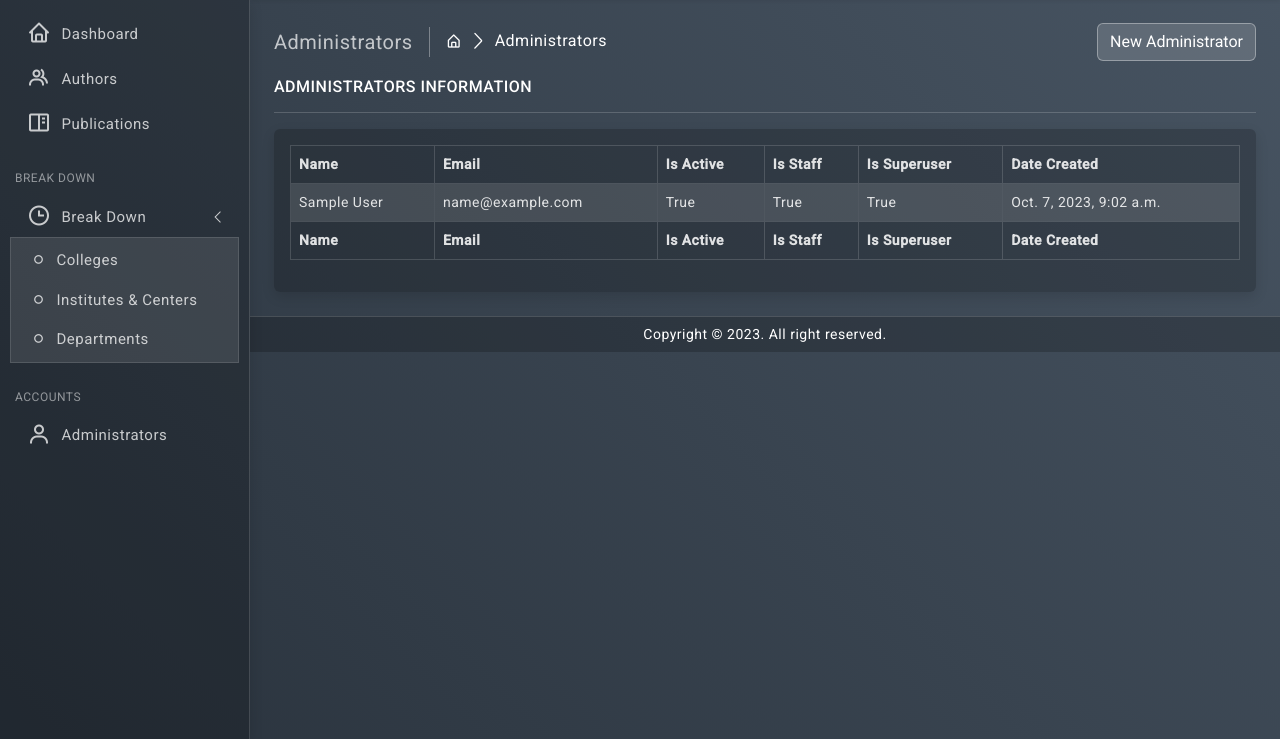
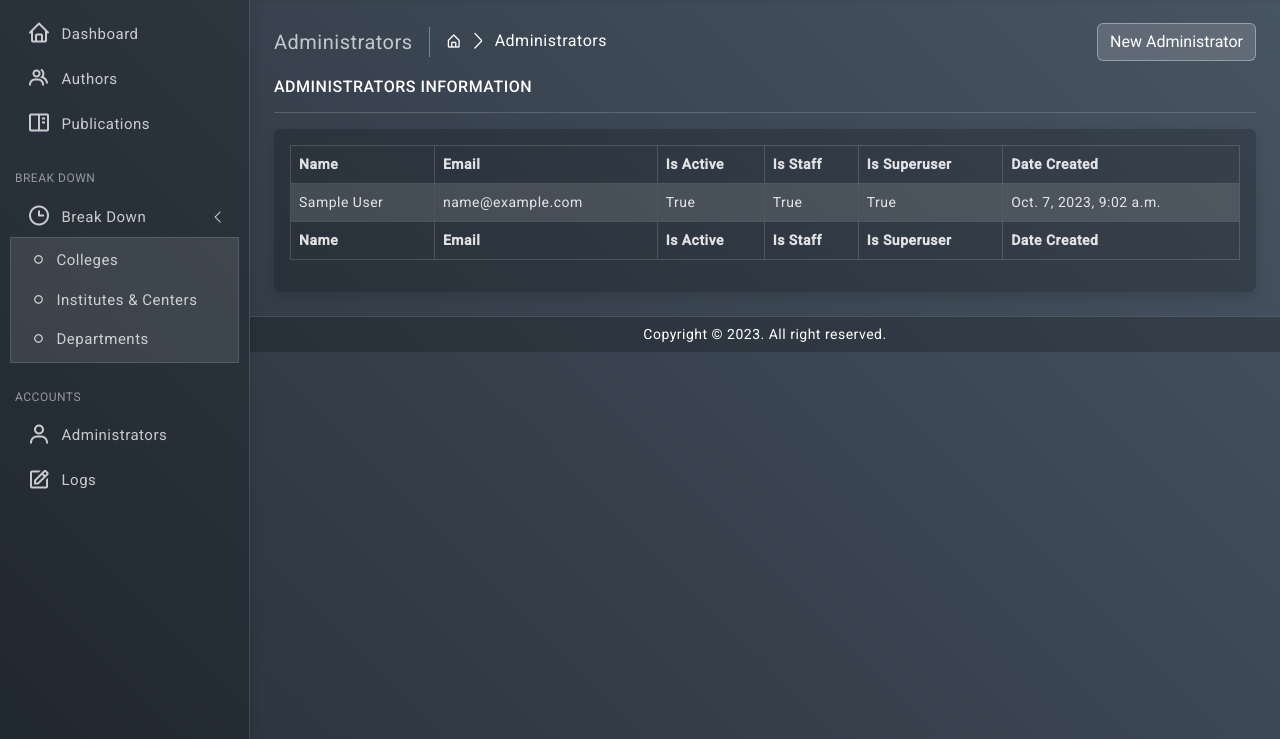
Before and after one commit to DevPrinceK/UG-Scholar, a Django app: page /administrators/ in a window 1280 px wide. Shown: the part 61-800 px from the top of the page. Run offline with Django 4.2, Linux system fonts and the light colour scheme; the visitor is signed in with stand-in values (Sample User, id 1); data comes from the database, SQL or seed files in the repository; some libraries are stand-ins or nearby versions.

Commit message:
Update sidebar.html

```diff
--- a/ug_scholar/dashboard/templates/includes/sidebar.html
+++ b/ug_scholar/dashboard/templates/includes/sidebar.html
@@ -60,6 +60,13 @@
                 <div class="menu-title">Administrators</div>
             </a>
         </li>
+        <li>
+            <a href="{% url 'dashboard:logs' %}">
+                <div class="parent-icon"><i class="bx bx-edit"></i>
+                </div>
+                <div class="menu-title">Logs</div>
+            </a>
+        </li>
         {% endif %}
 
 
```
